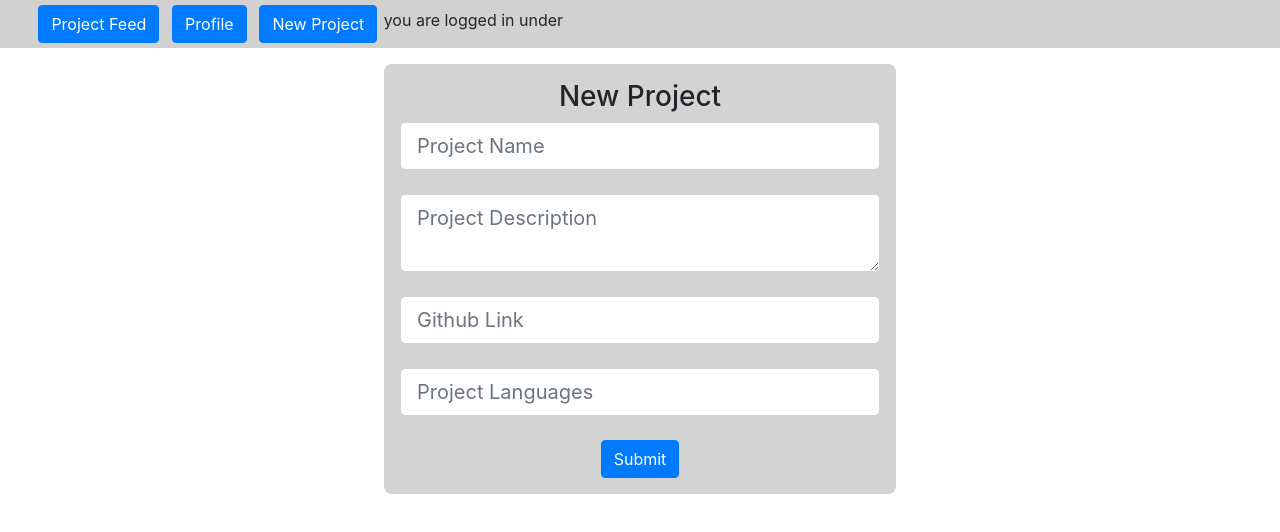
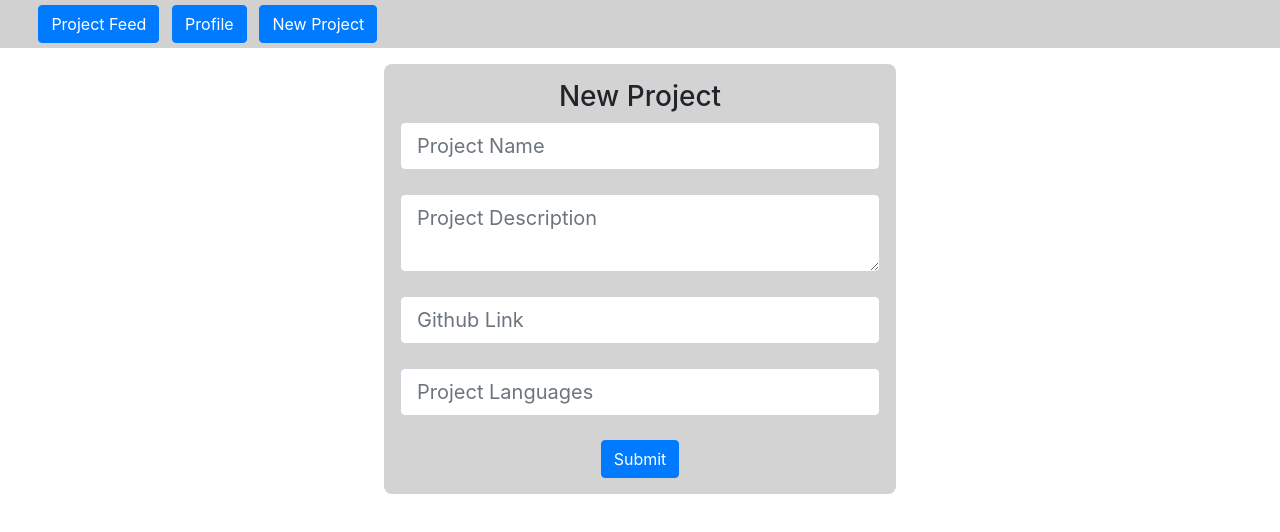
Before and after one commit to joelazarz/react-mod-4-project, a React (Create React App) app: page /new-project in a window 1280 px wide. Shown: the top 532 px of the page. Built offline with nearby package versions, Linux system fonts and the light colour scheme.

Commit message:
nav bar status fix

```diff
--- a/src/App.css
+++ b/src/App.css
@@ -24,6 +24,16 @@
 
 .nav-contents{
   margin-left: 2em;
+  display: inline-flex;
+}
+
+.login-status {
+  width: 70vw;
+  text-align: end;
+}
+
+.login-badge {
+  margin-top: 0.5em;
 }
 
 .nav-contents .btn {
--- a/src/layout/NavBar.js
+++ b/src/layout/NavBar.js
@@ -12,7 +12,7 @@ export class NavBar extends Component {
 
     render() {
 
-        const { id, email } = this.props.user
+        const { id, email, name } = this.props.user
 
         return (
             <div className="nav-bar">
@@ -20,7 +20,12 @@ export class NavBar extends Component {
                 <Link to='/projects' className="btn btn-primary"> Project Feed</Link>
                 <Link to={`/users/${id}`} className="btn btn-primary"> Profile </Link>
                 <Link to='/new-project' className="btn btn-primary"> New Project</Link>
-                <>you are logged in under {email}</>
+                {name ?
+                <div className='login-status'>
+                    <h5 className='login-badge'><span class="badge badge-success"> Welcome {name}</span></h5>
+                </div>
+                    : (<></>)
+                }
                 </div>
             </div>
         )
```
